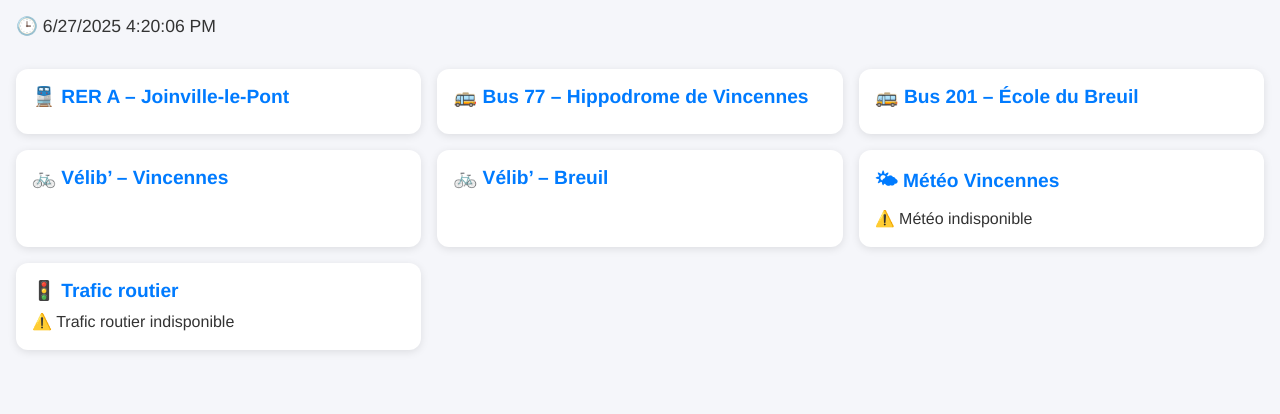
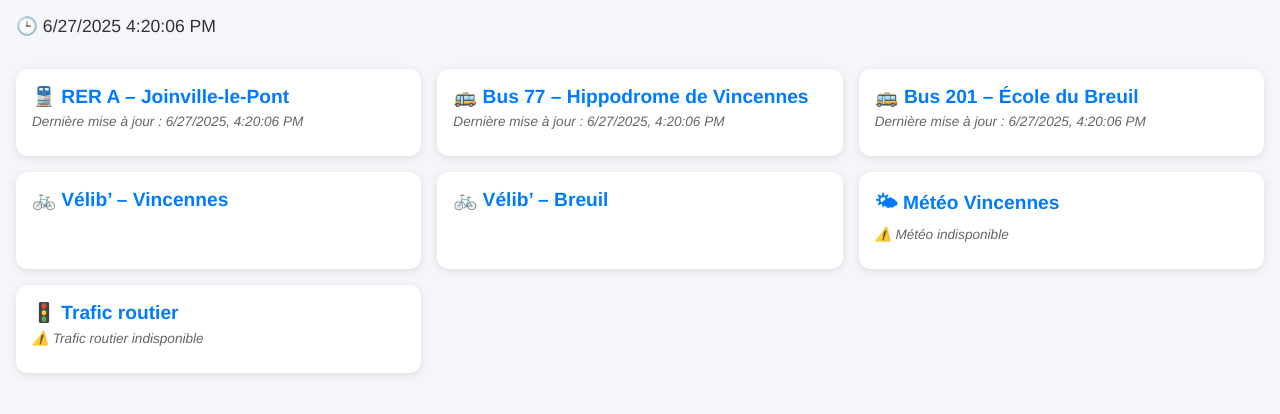
Before and after one commit to plero75/VHP3, a website: page index.html in a window 1280 px wide. Drawn offline with Linux system fonts and the light colour scheme; no server answers.

Commit message:
Update index.html

```diff
--- a/index.html
+++ b/index.html
@@ -1,8 +1,8 @@
 <!DOCTYPE html>
 <html lang="fr">
 <head>
-  <meta charset="UTF-8">
-  <meta name="viewport" content="width=device-width, initial-scale=1.0">
+  <meta charset="UTF-8" />
+  <meta name="viewport" content="width=device-width, initial-scale=1" />
   <title>VHP Dashboard</title>
   <style>
     body {
@@ -25,9 +25,15 @@
     }
     .block-title {
       margin-top: 0;
-      margin-bottom: 0.5em;
+      margin-bottom: 0.3em;
       font-size: 1.2em;
       color: #007bff;
+    }
+    .block-update {
+      font-size: 0.85em;
+      color: #666;
+      margin-bottom: 0.8em;
+      font-style: italic;
     }
     .block-content {
       font-size: 1em;
@@ -46,31 +52,38 @@
   <div class="container">
     <div class="block">
       <h3 class="block-title">🚆 RER A – Joinville-le-Pont</h3>
+      <div class="block-update" id="rer-joinville-update"></div>
       <div class="block-content" id="rer-joinville"></div>
     </div>
     <div class="block">
       <h3 class="block-title">🚌 Bus 77 – Hippodrome de Vincennes</h3>
+      <div class="block-update" id="bus77-hippo-update"></div>
       <div class="block-content" id="bus77-hippo"></div>
     </div>
     <div class="block">
       <h3 class="block-title">🚌 Bus 201 – École du Breuil</h3>
+      <div class="block-update" id="bus201-breuil-update"></div>
       <div class="block-content" id="bus201-breuil"></div>
     </div>
     <div class="block">
       <h3 class="block-title">🚲 Vélib’ – Vincennes</h3>
+      <div class="block-update" id="velib-vincennes-update"></div>
       <div class="block-content" id="velib-vincennes"></div>
     </div>
     <div class="block">
       <h3 class="block-title">🚲 Vélib’ – Breuil</h3>
+      <div class="block-update" id="velib-breuil-update"></div>
       <div class="block-content" id="velib-breuil"></div>
     </div>
     <div class="block">
       <h3 class="block-title">🌤 Météo Vincennes</h3>
-      <div class="block-content" id="weather-update"></div>
+      <div class="block-update" id="weather-update"></div>
+      <div class="block-content" id="weather-content"></div>
     </div>
     <div class="block">
       <h3 class="block-title">🚦 Trafic routier</h3>
-      <div class="block-content" id="traffic-road-update"></div>
+      <div class="block-update" id="traffic-road-update"></div>
+      <div class="block-content" id="traffic-road-content"></div>
     </div>
   </div>
   <script src="script.js"></script>
```
